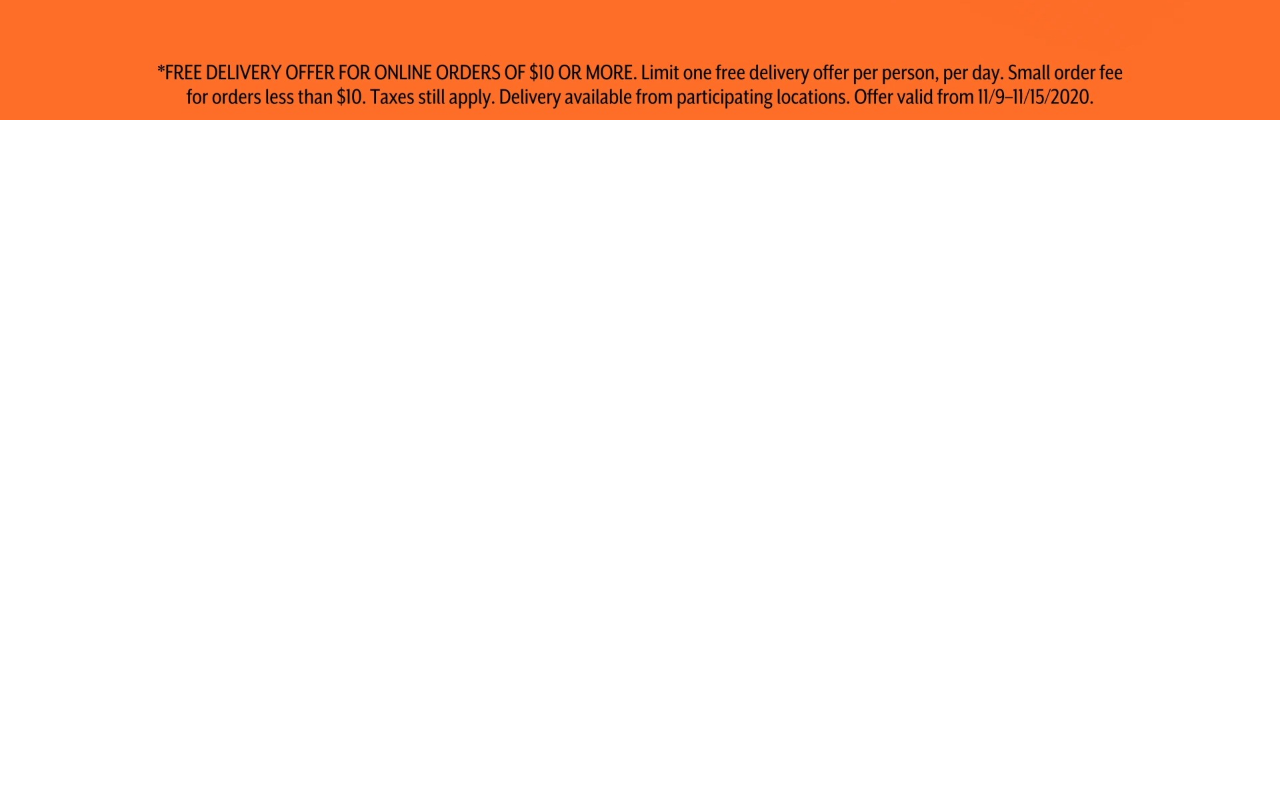
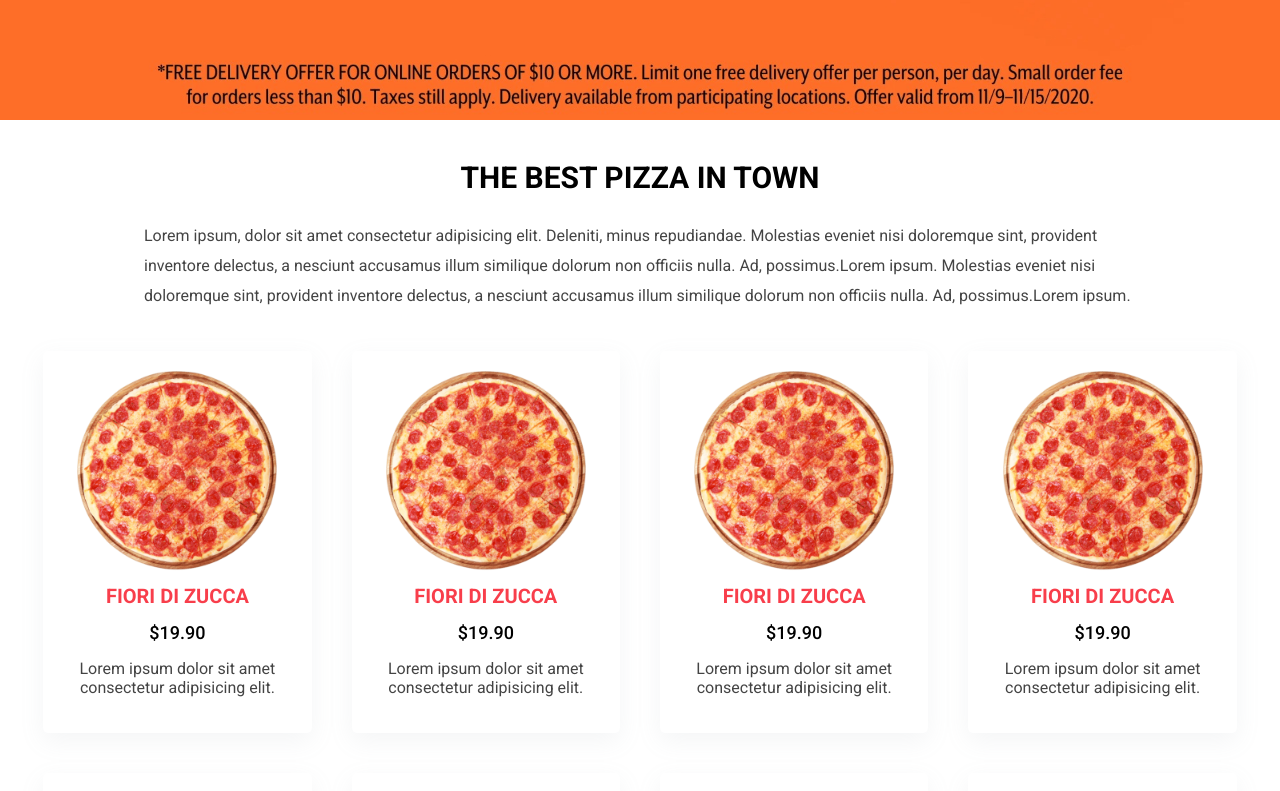
Before and after one commit to eldoghry/PizzaApp-next, a Next.js app: page / in a window 1280 px wide. Shown: the part 680-1471 px from the top of the page. Before the commit the page ends 800 px from the top, so only its background shows below. Built offline with nearby package versions, Linux system fonts and the light colour scheme.

Commit message:
building pizza list section

```diff
--- /dev/null
+++ b/components/PizzaCard.jsx
@@ -0,0 +1,17 @@
+import styles from "../styles/PizzaCard.module.css";
+import Image from "next/image";
+
+const PizzaCard = () => {
+  return (
+    <div className={styles.container}>
+      <Image src="/img/pizza.png" alt="" width="200" height="200" />
+      <h1 className={styles.title}>FIORI DI ZUCCA</h1>
+      <span className={styles.price}>$19.90</span>
+      <p className={styles.desc}>
+        Lorem ipsum dolor sit amet consectetur adipisicing elit.
+      </p>
+    </div>
+  );
+};
+
+export default PizzaCard;
--- /dev/null
+++ b/components/PizzaList.jsx
@@ -0,0 +1,33 @@
+import styles from "../styles/PizzaList.module.css";
+import Image from "next/image";
+import PizzaCard from "./PizzaCard";
+
+const PizzaList = () => {
+  return (
+    <div className={styles.container}>
+      <h1 className={styles.title}>The best pizza in town</h1>
+
+      <p className={styles.desc}>
+        Lorem ipsum, dolor sit amet consectetur adipisicing elit. Deleniti,
+        minus repudiandae. Molestias eveniet nisi doloremque sint, provident
+        inventore delectus, a nesciunt accusamus illum similique dolorum non
+        officiis nulla. Ad, possimus.Lorem ipsum. Molestias eveniet nisi
+        doloremque sint, provident inventore delectus, a nesciunt accusamus
+        illum similique dolorum non officiis nulla. Ad, possimus.Lorem ipsum.
+      </p>
+
+      <div className={styles.wrapper}>
+        <PizzaCard />
+        <PizzaCard />
+        <PizzaCard />
+        <PizzaCard />
+        <PizzaCard />
+        <PizzaCard />
+        <PizzaCard />
+        <PizzaCard />
+      </div>
+    </div>
+  );
+};
+
+export default PizzaList;
--- a/pages/index.js
+++ b/pages/index.js
@@ -1,5 +1,6 @@
 import Head from "next/head";
 import Features from "../components/Features";
+import PizzaList from "../components/Pizzalist";
 import styles from "../styles/Home.module.css";
 
 export default function Home() {
@@ -11,9 +12,8 @@ export default function Home() {
         <link rel="icon" href="/favicon.ico" />
       </Head>
 
-      <main>
-        <Features />
-      </main>
+      <Features />
+      <PizzaList />
     </div>
   );
 }
--- a/styles/Navbar.module.css
+++ b/styles/Navbar.module.css
@@ -1,9 +1,10 @@
 .container {
   width: 100vw;
   height: 100px;
-
   background-color: var(--color-main);
   position: sticky;
+  top: 0;
+  left: 0;
   z-index: 999;
   padding: 20px;
   display: flex;
@@ -28,7 +29,6 @@
 }
 
 .item:last-child {
-  flex: 1;
   display: flex;
   justify-content: flex-end;
 }
@@ -80,6 +80,7 @@
 }
 
 .counter {
+  font-size: var(--font-size-medium);
   width: 20px;
   height: 20px;
   background-color: var(--color-white-1);
@@ -92,5 +93,5 @@
   font-weight: 500;
   position: absolute;
   top: -8px;
-  right: -10px;
+  right: -8px;
 }
--- /dev/null
+++ b/styles/PizzaCard.module.css
@@ -0,0 +1,30 @@
+.container {
+  width: 22%;
+  padding: 20px;
+  border-radius: 5px;
+  box-shadow: rgba(149, 157, 165, 0.1) 0px 8px 24px;
+  transition: all 0.3s ease-in-out;
+  display: flex;
+  flex-direction: column;
+  align-items: center;
+}
+
+.container:hover {
+  box-shadow: rgba(149, 157, 165, 0.4) 0px 8px 24px;
+  transform: scale(1.05);
+}
+
+.title {
+  color: var(--color-main);
+}
+
+.price {
+  font-size: var(--font-size-large);
+  font-weight: 500;
+}
+
+.desc {
+  text-align: center;
+  font-size: var(--font-size-medium);
+  color: var(--color-grey-dark);
+}
--- /dev/null
+++ b/styles/PizzaList.module.css
@@ -0,0 +1,32 @@
+.container {
+  /* width: 100vw; */
+  /* min-height: calc(100vh - 100px); */
+  padding: 20px;
+  display: flex;
+  flex-direction: column;
+  align-items: center;
+  /* overflow: hidden; */
+}
+
+.title {
+  text-transform: uppercase;
+  font-size: var(--font-size-giant);
+  margin-bottom: 10px;
+}
+
+.desc {
+  width: 80%;
+  color: var(--color-grey-dark);
+  font-size: var(--font-size-medium);
+  line-height: 30px;
+  margin-bottom: 30px;
+}
+
+.wrapper {
+  display: flex;
+  flex-wrap: wrap;
+  align-items: center;
+  justify-content: center;
+  gap: 40px;
+  padding: 10px;
+}
--- a/styles/globals.css
+++ b/styles/globals.css
@@ -23,6 +23,8 @@ a {
   --color-main: #f83e4b;
   --color-black: #000;
   --color-white-1: #fbfbfb;
+  --color-grey-dark: #444;
+  --color-grey-light: #aaa;
 
   /* FONTS */
   --font-size-tiny: 10px;
@@ -30,6 +32,7 @@ a {
   --font-size-medium: 16px;
   --font-size-large: 18px;
   --font-size-xl: 20px;
+  --font-size-giant: 30px;
 }
 
 @media (prefers-color-scheme: dark) {
```
